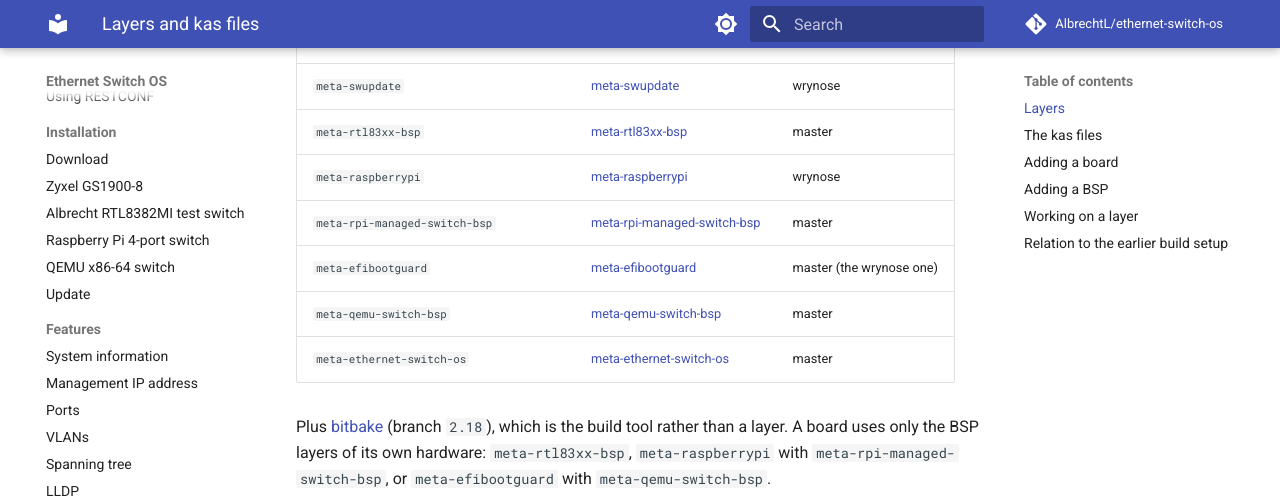
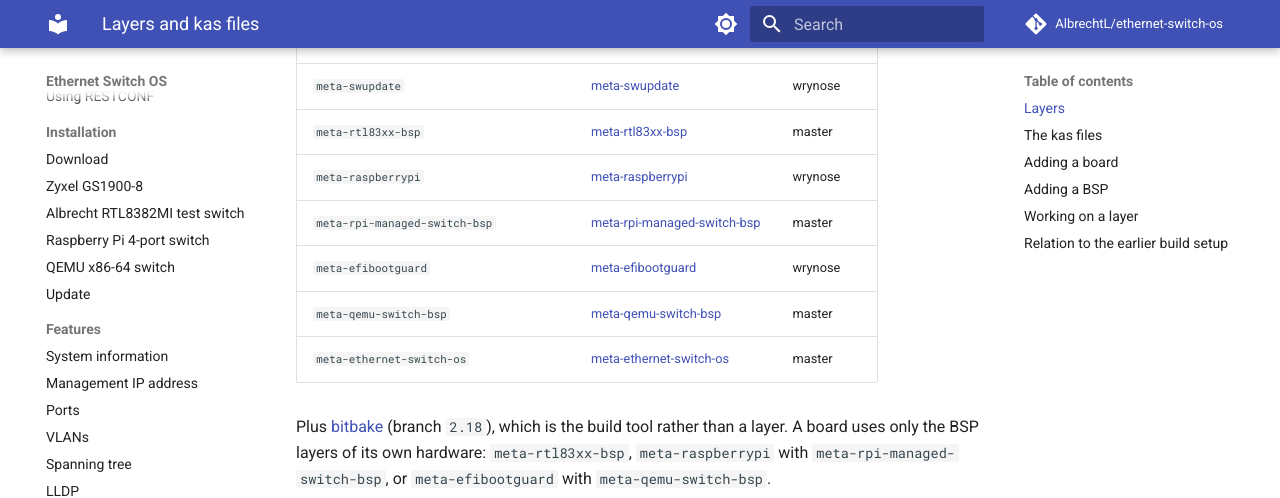
Before and after one commit to AlbrechtL/ethernet-switch-os, an MkDocs documentation site: the page built from docs/development/kas.md, in a window 1280 px wide and 900 px high, scrolled down 349 px. Shown: the top 498 px of the window. Built offline with MkDocs 1.6.1 and Material for MkDocs 9.7.7, drawn with Linux system fonts in a browser that asks for light colours; comment, search, counter and statistics services are not loaded.

Commit message:
kas: take meta-efibootguard from its wrynose branch
meta-efibootguard's master moved on to blacksail (LAYERSERIES_COMPAT
"blacksail" since 51fa046), so the qemux86-64-switch build stopped at
parsing: "Layer efibootguard is not compatible with the core layer which
only supports these series: wrynose". The layer now has a wrynose branch,
with the same layer content master had before the bump; use it through
the default branch in kas/base.yml.

Co-Authored-By: Claude Opus 5.5 <noreply@anthropic.com>

```diff
--- a/docs/development/kas.md
+++ b/docs/development/kas.md
@@ -11,7 +11,7 @@
 | `meta-rtl83xx-bsp` | [meta-rtl83xx-bsp](https://github.com/AlbrechtL/meta-rtl83xx-bsp) | master |
 | `meta-raspberrypi` | [meta-raspberrypi](https://git.yoctoproject.org/meta-raspberrypi) | wrynose |
 | `meta-rpi-managed-switch-bsp` | [meta-rpi-managed-switch-bsp](https://github.com/AlbrechtL/meta-rpi-managed-switch-bsp) | master |
-| `meta-efibootguard` | [meta-efibootguard](https://github.com/siemens/meta-efibootguard) | master (the wrynose one) |
+| `meta-efibootguard` | [meta-efibootguard](https://github.com/siemens/meta-efibootguard) | wrynose |
 | `meta-qemu-switch-bsp` | [meta-qemu-switch-bsp](https://github.com/AlbrechtL/meta-qemu-switch-bsp) | master |
 | `meta-ethernet-switch-os` | [meta-ethernet-switch-os](https://github.com/AlbrechtL/meta-ethernet-switch-os) | master |
 
```
Also changed, not shown: 1 other file.
